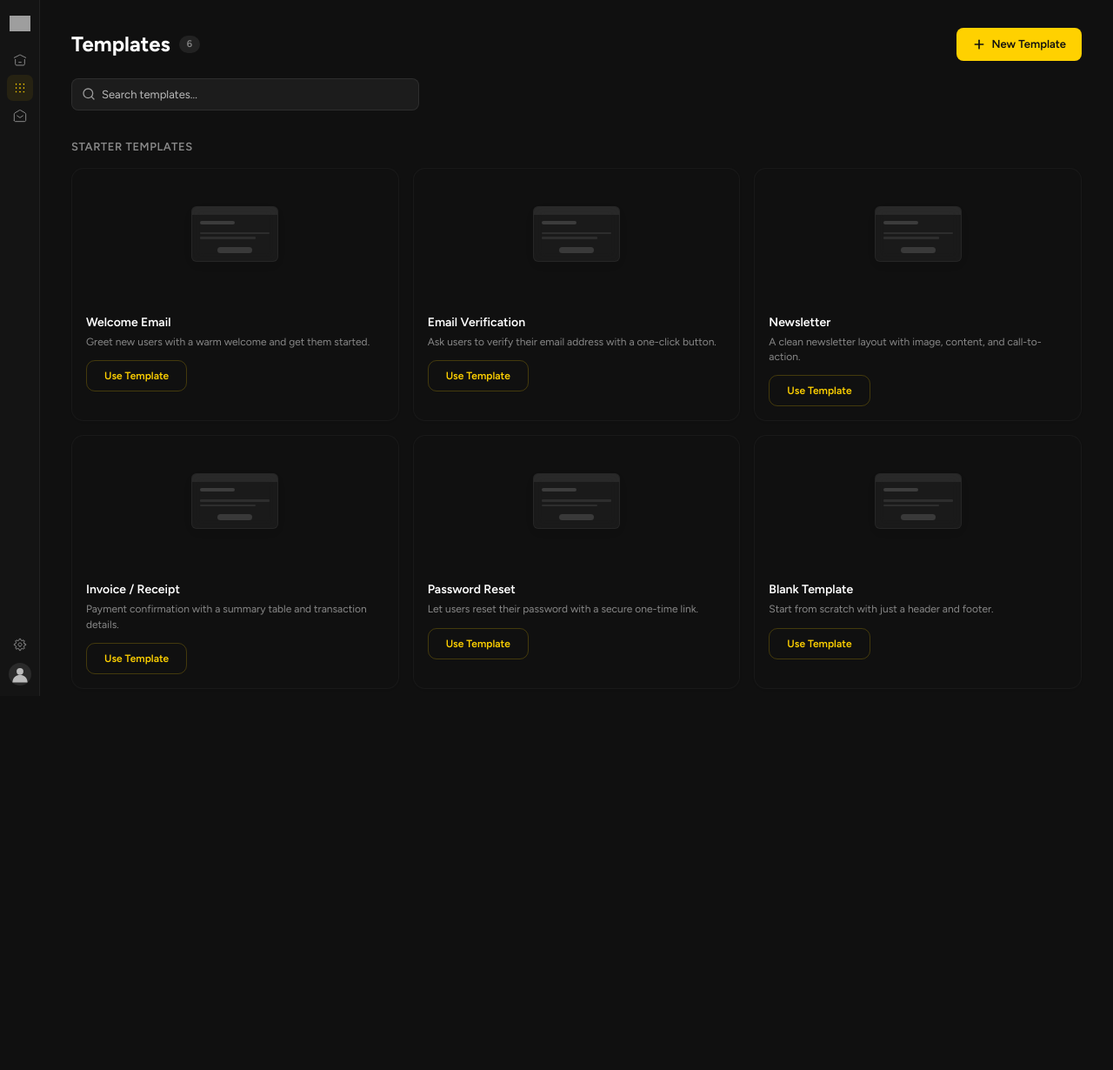
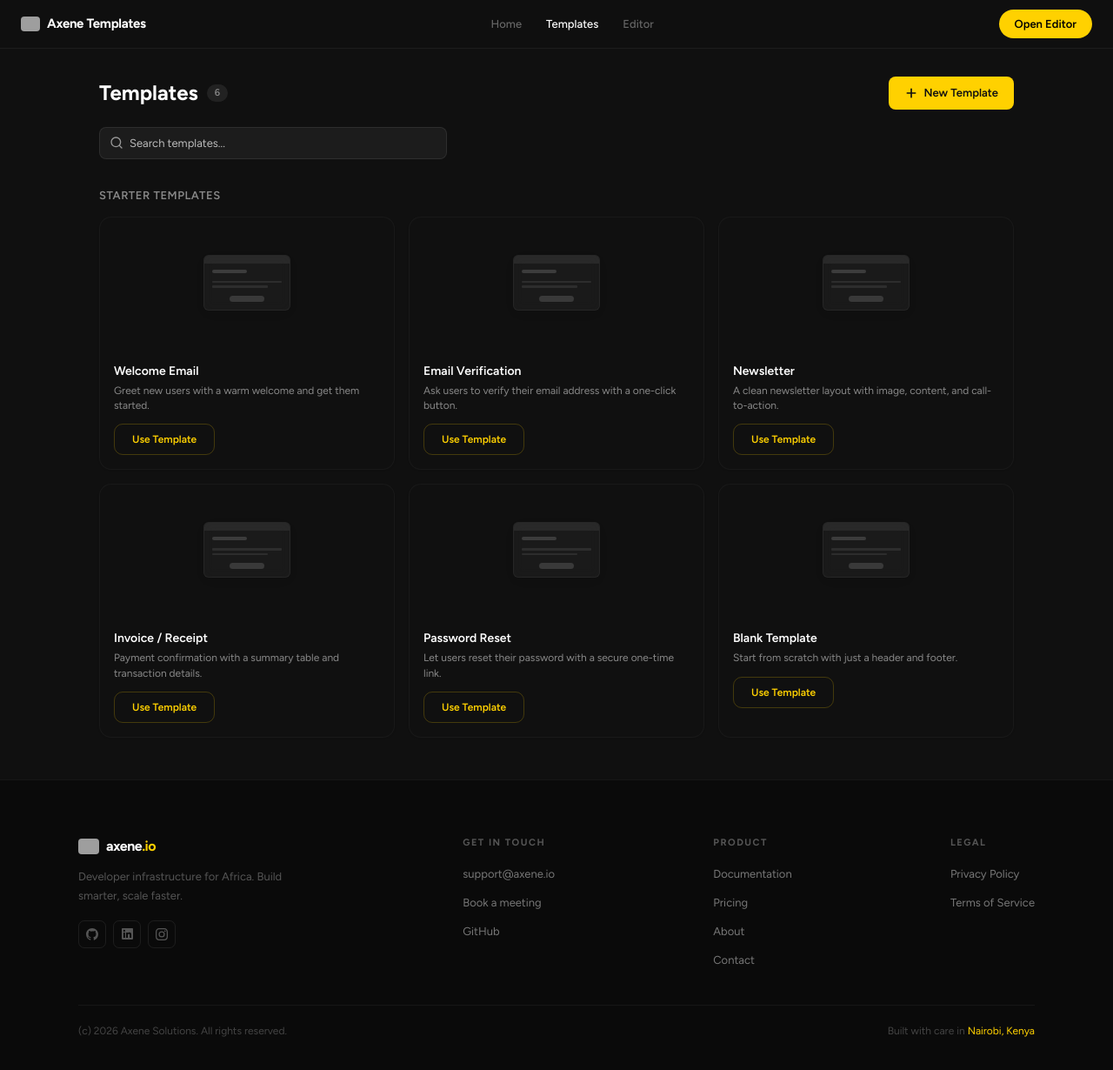
Before and after one commit to Axene-Solutions/axene-templates, a SvelteKit app: page /templates in a window 1280 px wide. Shown: the top 1230 px of the page at 87% size. Before the commit the page ends 840 px from the top, so only its background shows below. Built offline with nearby package versions, Linux system fonts and the light colour scheme; grey boxes are pictures that could not be loaded.

Commit message:
responsive templates page with nav, full axene.io footer, 404 error page, hide nav rail on templates

```diff
--- /dev/null
+++ b/src/routes/+error.svelte
@@ -0,0 +1,85 @@
+<script lang="ts">
+	import { page } from '$app/stores';
+</script>
+
+<div class="error-page">
+	<div class="error-card">
+		<div class="error-code">{$page.status}</div>
+		<h1>
+			{#if $page.status === 404}
+				Page not found
+			{:else}
+				Something went wrong
+			{/if}
+		</h1>
+		<p>
+			{#if $page.status === 404}
+				The page you are looking for does not exist or has been moved.
+			{:else}
+				{$page.error?.message || 'An unexpected error occurred.'}
+			{/if}
+		</p>
+		<div class="error-actions">
+			<a href="/" class="err-btn-primary">Back to home</a>
+			<a href="/templates" class="err-btn-ghost">Browse templates</a>
+		</div>
+	</div>
+</div>
+
+<style>
+	.error-page {
+		flex: 1;
+		display: flex;
+		align-items: center;
+		justify-content: center;
+		background: #101010;
+		padding: 32px;
+		min-height: 100vh;
+	}
+	.error-card { text-align: center; max-width: 400px; }
+	.error-code {
+		font-size: 80px;
+		font-weight: 800;
+		color: #FFD100;
+		opacity: 0.15;
+		line-height: 1;
+		letter-spacing: -4px;
+		margin-bottom: 8px;
+	}
+	.error-card h1 {
+		font-size: 22px;
+		font-weight: 700;
+		color: #fff;
+		margin: 0 0 10px;
+		letter-spacing: -0.5px;
+	}
+	.error-card p {
+		font-size: 14px;
+		color: #666;
+		line-height: 1.6;
+		margin: 0 0 28px;
+	}
+	.error-actions { display: flex; gap: 10px; justify-content: center; }
+	.err-btn-primary {
+		padding: 10px 24px;
+		background: #FFD100;
+		color: #000;
+		font-size: 14px;
+		font-weight: 600;
+		border-radius: 100px;
+		text-decoration: none;
+		transition: background 0.15s;
+	}
+	.err-btn-primary:hover { background: #e6bc00; }
+	.err-btn-ghost {
+		padding: 10px 24px;
+		border: 1px solid rgba(255,255,255,0.1);
+		color: #888;
+		font-size: 14px;
+		font-weight: 600;
+		border-radius: 100px;
+		text-decoration: none;
+		transition: all 0.15s;
+	}
+	.err-btn-ghost:hover { color: #fff; border-color: rgba(255,255,255,0.2); }
+</style>
--- a/src/routes/+layout.svelte
+++ b/src/routes/+layout.svelte
@@ -5,13 +5,15 @@
 	let { children } = $props();
 
 	const isLanding = $derived(page.url.pathname === '/');
+	const isTemplates = $derived(page.url.pathname === '/templates');
+	const isFullPage = $derived(isLanding || isTemplates);
 </script>
 
 <svelte:head>
 	<title>Axene Templates</title>
 </svelte:head>
 
-{#if isLanding}
+{#if isFullPage}
 	<div class="app-landing">
 		{@render children()}
 	</div>
--- a/src/routes/templates/+page.svelte
+++ b/src/routes/templates/+page.svelte
@@ -116,7 +116,22 @@
 	<title>Templates - Axene Templates</title>
 </svelte:head>
 
-<div class="page min-h-screen">
+<div class="page">
+	<!-- Nav -->
+	<nav class="tpl-nav">
+		<a href="/" class="tpl-nav-brand">
+			<img src="https://mail.axene.io/email-assets/logo.png" width="22" height="22" alt="Axene" style="border-radius:4px;" />
+			<span>Axene Templates</span>
+		</a>
+		<div class="tpl-nav-links">
+			<a href="/">Home</a>
+			<a href="/templates" class="active">Templates</a>
+			<a href="/editor">Editor</a>
+		</div>
+		<a href="/editor" class="tpl-nav-cta">Open Editor</a>
+	</nav>
+
+	<div class="tpl-container">
 	<div class="topbar">
 		<div class="topbar-left">
 			<h1 class="title">Templates</h1>
@@ -252,6 +267,32 @@
 			<div class="no-results">No starter templates match your search.</div>
 		{/if}
 	</section>
+	</div>
+
+	<!-- Footer (matching axene.io) -->
+	<footer class="tpl-footer">
+		<div class="ft-inner">
+			<div class="ft-brand-col">
+				<a href="https://axene.io" class="ft-logo-link" target="_blank" rel="noopener">
+					<img src="https://mail.axene.io/email-assets/logo.png" width="24" height="24" alt="Axene" style="border-radius:4px;" />
+					<span class="ft-wm">axene<span class="ft-accent">.io</span></span>
+				</a>
+				<p class="ft-tagline">Developer infrastructure for Africa. Build smarter, scale faster.</p>
+				<div class="ft-social">
+					<a href="https://github.com/Axene-Solutions" class="ft-soc" target="_blank" rel="noopener"><svg width="14" height="14" viewBox="0 0 24 24" fill="currentColor"><path d="M12 0C5.37 0 0 5.37 0 12c0 5.3 3.44 9.8 8.21 11.39.6.11.82-.26.82-.58v-2.17c-3.34.73-4.03-1.42-4.03-1.42-.55-1.39-1.33-1.76-1.33-1.76-1.09-.74.08-.73.08-.73 1.2.08 1.84 1.24 1.84 1.24 1.07 1.83 2.81 1.3 3.49 1 .11-.78.42-1.3.76-1.6-2.67-.31-5.47-1.33-5.47-5.93 0-1.31.47-2.38 1.24-3.22-.12-.3-.54-1.52.12-3.18 0 0 1.01-.32 3.3 1.23A11.5 11.5 0 0112 5.8c1.02.01 2.05.14 3.01.4 2.29-1.55 3.3-1.23 3.3-1.23.65 1.65.24 2.87.12 3.18.77.84 1.24 1.91 1.24 3.22 0 4.61-2.81 5.62-5.48 5.92.43.37.82 1.1.82 2.22v3.29c0 .32.19.69.8.58C20.57 21.8 24 17.3 24 12c0-6.63-5.37-12-12-12z"/></svg></a>
+					<a href="https://www.linkedin.com/company/axeneio" class="ft-soc" target="_blank" rel="noopener"><svg width="13" height="13" viewBox="0 0 24 24" fill="currentColor"><path d="M20.45 20.45h-3.55v-5.57c0-1.33-.03-3.04-1.85-3.04-1.85 0-2.14 1.45-2.14 2.94v5.67H9.35V9h3.41v1.56h.05c.48-.9 1.64-1.85 3.37-1.85 3.6 0 4.27 2.37 4.27 5.46v6.29zM5.34 7.43a2.06 2.06 0 11-.01-4.13 2.06 2.06 0 01.01 4.13zm1.78 13.02H3.56V9h3.56v11.45zM22.23 0H1.77C.79 0 0 .77 0 1.73v20.54C0 23.23.79 24 1.77 24h20.45c.98 0 1.78-.77 1.78-1.73V1.73C24 .77 23.2 0 22.22 0z"/></svg></a>
+					<a href="https://www.instagram.com/axeneio" class="ft-soc" target="_blank" rel="noopener"><svg width="14" height="14" viewBox="0 0 24 24" fill="currentColor"><path d="M12 2.16c3.2 0 3.58.01 4.85.07 3.25.15 4.77 1.69 4.92 4.92.06 1.27.07 1.65.07 4.85 0 3.2-.01 3.58-.07 4.85-.15 3.23-1.66 4.77-4.92 4.92-1.27.06-1.64.07-4.85.07-3.2 0-3.58-.01-4.85-.07-3.26-.15-4.77-1.7-4.92-4.92-.06-1.27-.07-1.64-.07-4.85 0-3.2.01-3.58.07-4.85.15-3.23 1.66-4.77 4.92-4.92C8.42 2.17 8.8 2.16 12 2.16zM12 0C8.74 0 8.33.01 7.05.07 2.7.27.27 2.69.07 7.05.01 8.33 0 8.74 0 12s.01 3.67.07 4.95c.2 4.36 2.62 6.78 6.98 6.98C8.33 23.99 8.74 24 12 24s3.67-.01 4.95-.07c4.35-.2 6.78-2.62 6.98-6.98.06-1.28.07-1.69.07-4.95s-.01-3.67-.07-4.95c-.2-4.35-2.62-6.78-6.98-6.98C15.67.01 15.26 0 12 0zm0 5.84a6.16 6.16 0 100 12.32 6.16 6.16 0 000-12.32zM12 16a4 4 0 110-8 4 4 0 010 8zm6.41-11.85a1.44 1.44 0 100 2.88 1.44 1.44 0 000-2.88z"/></svg></a>
+				</div>
+			</div>
+			<div class="ft-col"><h4>Get in touch</h4><ul><li><a href="mailto:support@axene.io">support@axene.io</a></li><li><a href="https://meet.axene.io" target="_blank" rel="noopener">Book a meeting</a></li><li><a href="https://github.com/Axene-Solutions" target="_blank" rel="noopener">GitHub</a></li></ul></div>
+			<div class="ft-col"><h4>Product</h4><ul><li><a href="https://axene.io/docs" target="_blank" rel="noopener">Documentation</a></li><li><a href="https://axene.io/pricing" target="_blank" rel="noopener">Pricing</a></li><li><a href="https://axene.io/about" target="_blank" rel="noopener">About</a></li><li><a href="https://axene.io/contact" target="_blank" rel="noopener">Contact</a></li></ul></div>
+			<div class="ft-col"><h4>Legal</h4><ul><li><a href="https://axene.io/privacy" target="_blank" rel="noopener">Privacy Policy</a></li><li><a href="https://axene.io/terms" target="_blank" rel="noopener">Terms of Service</a></li></ul></div>
+		</div>
+		<div class="ft-bottom">
+			<p>(c) 2026 Axene Solutions. All rights reserved.</p>
+			<p>Built with care in <span class="ft-accent">Nairobi, Kenya</span></p>
+		</div>
+	</footer>
 </div>
 
 <ConfirmModal
@@ -269,9 +310,99 @@
 		overflow-y: auto;
 		flex: 1;
 		background: #101010;
-		padding: 32px 36px 48px;
 		font-family: 'Figtree', -apple-system, BlinkMacSystemFont, sans-serif;
+		min-height: 100vh;
+		display: flex;
+		flex-direction: column;
 	}
+
+	/* Nav */
+	.tpl-nav {
+		position: sticky;
+		top: 0;
+		z-index: 50;
+		background: rgba(16,16,16,0.8);
+		backdrop-filter: blur(12px);
+		border-bottom: 1px solid rgba(255,255,255,0.06);
+		height: 56px;
+		display: flex;
+		align-items: center;
+		justify-content: space-between;
+		padding: 0 24px;
+	}
+	.tpl-nav-brand {
+		display: flex;
+		align-items: center;
+		gap: 8px;
+		font-weight: 700;
+		font-size: 15px;
+		color: #fff;
+		text-decoration: none;
+		letter-spacing: -0.3px;
+	}
+	.tpl-nav-links {
+		display: flex;
+		gap: 28px;
+		font-size: 13px;
+		font-weight: 500;
+	}
+	.tpl-nav-links a {
+		text-decoration: none;
+		color: #666;
+		transition: color 0.15s;
+	}
+	.tpl-nav-links a:hover, .tpl-nav-links a.active { color: #fff; }
+	.tpl-nav-cta {
+		display: inline-flex;
+		align-items: center;
+		padding: 7px 18px;
+		font-size: 13px;
+		font-weight: 600;
+		color: #000;
+		background: #FFD100;
+		border-radius: 100px;
+		text-decoration: none;
+		transition: all 0.2s;
+	}
+	.tpl-nav-cta:hover { background: #e6bc00; }
+
+	/* Container */
+	.tpl-container {
+		max-width: 1100px;
+		margin: 0 auto;
+		padding: 32px 24px 48px;
+		width: 100%;
+		flex: 1;
+	}
+
+	/* Footer */
+	.tpl-footer {
+		border-top: 1px solid rgba(255,255,255,0.05);
+		background: #0a0a0a;
+		padding: 64px 24px 40px;
+	}
+	.ft-inner {
+		max-width: 1100px;
+		margin: 0 auto;
+		display: flex;
+		flex-wrap: wrap;
+		gap: 48px;
+		justify-content: space-between;
+		align-items: flex-start;
+	}
+	.ft-brand-col { max-width: 260px; }
+	.ft-logo-link { display: flex; align-items: center; gap: 8px; margin-bottom: 12px; text-decoration: none; }
+	.ft-wm { font-size: 16px; font-weight: 800; color: #fff; letter-spacing: -0.5px; }
+	.ft-accent { color: #FFD100; }
+	.ft-tagline { font-size: 13px; color: #555; line-height: 1.65; margin-bottom: 18px; }
+	.ft-social { display: flex; gap: 8px; }
+	.ft-soc { width: 32px; height: 32px; border-radius: 7px; border: 1px solid rgba(255,255,255,0.08); display: flex; align-items: center; justify-content: center; text-decoration: none; color: #555; transition: border-color 0.2s, color 0.2s; }
+	.ft-soc:hover { border-color: #FFD100; color: #FFD100; }
+	.ft-col h4 { font-size: 11px; font-weight: 700; letter-spacing: 1.5px; text-transform: uppercase; color: #555; margin-bottom: 14px; }
+	.ft-col ul { list-style: none; display: flex; flex-direction: column; gap: 9px; padding: 0; margin: 0; }
+	.ft-col a { font-size: 13px; color: #777; text-decoration: none; transition: color 0.2s; }
+	.ft-col a:hover { color: #FFD100; }
+	.ft-bottom { max-width: 1100px; margin: 40px auto 0; padding-top: 20px; border-top: 1px solid rgba(255,255,255,0.05); display: flex; justify-content: space-between; flex-wrap: wrap; gap: 10px; font-size: 12px; color: #444; }
 
 	/* ---------- Top bar ---------- */
 
@@ -588,4 +719,20 @@
 		color: #666;
 		padding: 24px 0;
 	}
+
+	/* ---------- Responsive ---------- */
+
+	@media (max-width: 768px) {
+		.tpl-nav-links { display: none; }
+		.topbar { flex-direction: column; align-items: flex-start; gap: 12px; }
+		.grid { grid-template-columns: 1fr 1fr; }
+		.ft-row { flex-direction: column; align-items: flex-start; }
+		.ft-links { flex-wrap: wrap; gap: 12px; }
+	}
+
+	@media (max-width: 480px) {
+		.grid { grid-template-columns: 1fr; }
+		.tpl-container { padding: 20px 16px 36px; }
+		.title { font-size: 20px; }
+	}
 </style>
```
